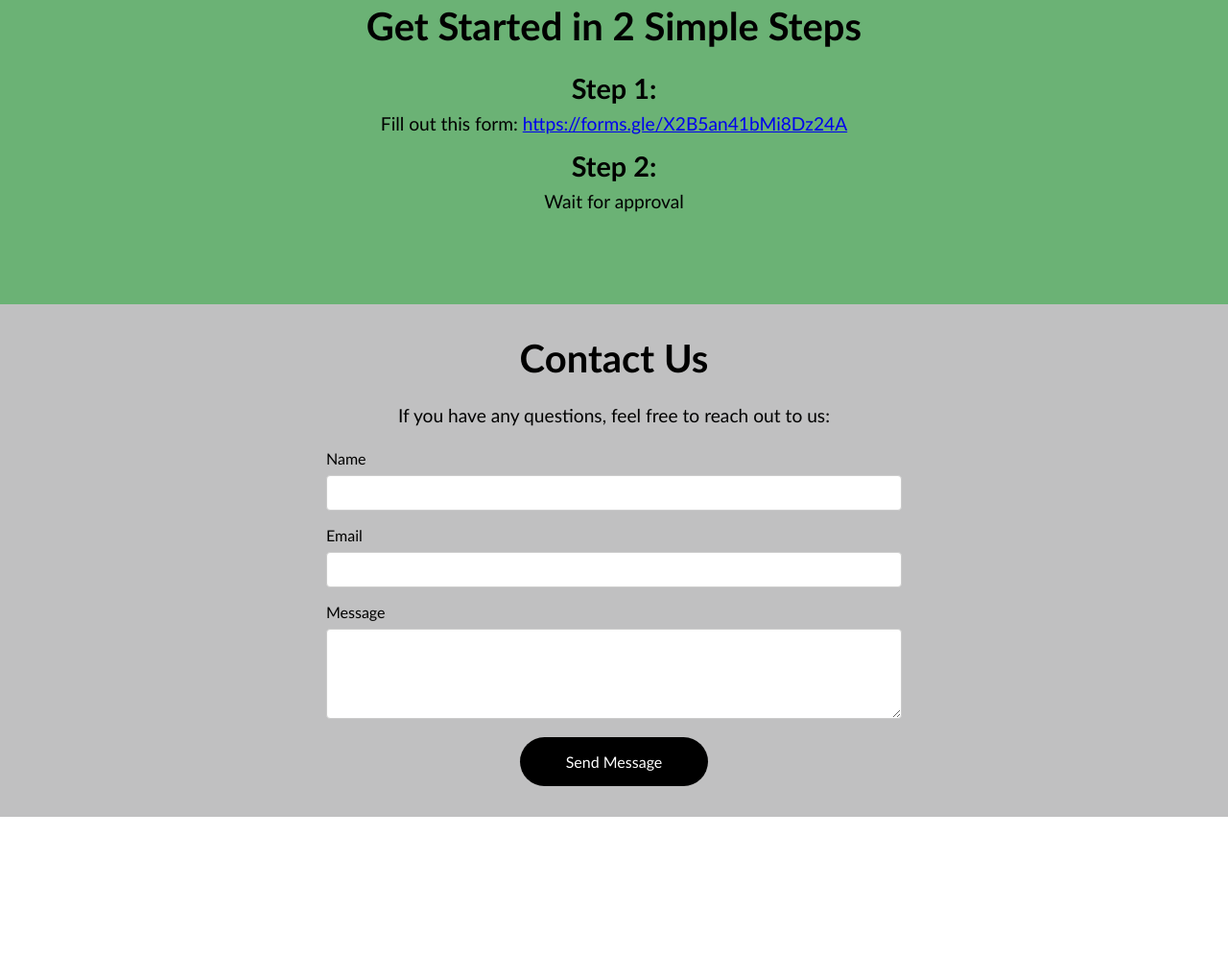
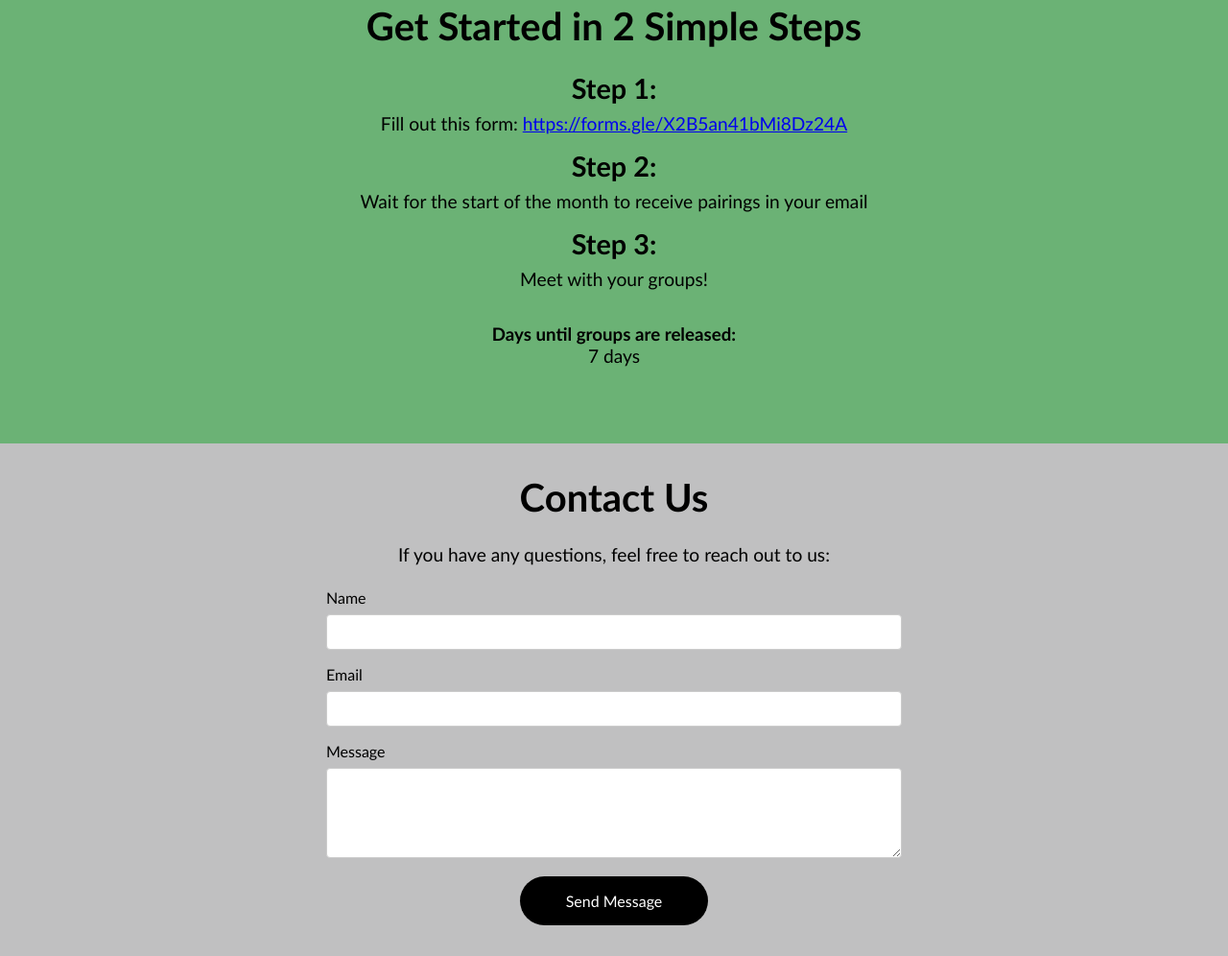
Before and after one commit to sb33ries/tribeties, a plain HTML site: page index.html in a window 1280 px wide. Shown: the part 1279-2275 px from the top of the page at 96% size. Before the commit the page ends 2130 px from the top, so only its background shows below. Drawn offline with Linux system fonts and the light colour scheme.

Commit message:
countdown

```diff
--- /dev/null
+++ b/countdown.js
@@ -0,0 +1,10 @@
+function updateCountdown() {
+    const now = new Date();
+    const nextMonth = new Date(now.getFullYear(), now.getMonth() + 1, 1);
+    const diffTime = nextMonth - now;
+    const diffDays = Math.ceil(diffTime / (1000 * 60 * 60 * 24));
+    document.getElementById('countdown').textContent = diffDays + (diffDays === 1 ? ' day' : ' days');
+  }
+
+  updateCountdown();
+  setInterval(updateCountdown, 86400000); // Update every day
--- a/index.html
+++ b/index.html
@@ -63,10 +63,22 @@
     </div>
     <div class="step">
       <h3>Step 2:</h3>
-        <p>Wait for approval</p>
+      <p>Wait for the start of the month to receive pairings in your email</p>
+    </div>
+    <div class="step">
+      <h3>Step 3:</h3>
+      <p>Meet with your groups!</p>
+    </div>
+    <br>
+    <div class="countdown">
+      <h3>Days until groups are released:</h3>
+      <p id="countdown"></p>
     </div>
   </div>
 </section>
+
+<script src="countdown.js"></script>
+
   <!-- Contact Section -->
   <section id="contact" class="contact">
     <div class="contact-container">
--- a/style.css
+++ b/style.css
@@ -162,6 +162,11 @@ button:hover {
   font-size: 1.2rem;
 }
 
+#countdown {
+  font-size: 1.2rem; /* Match the step p font-size */
+  font-family: inherit; /* Use the same font-family */
+}
+
 /* Contact Section Styles */
 .contact {
   padding: 2rem calc((100vw - 1300px) / 2);
```
Lines whose indentation alone changed are shown as unchanged.
